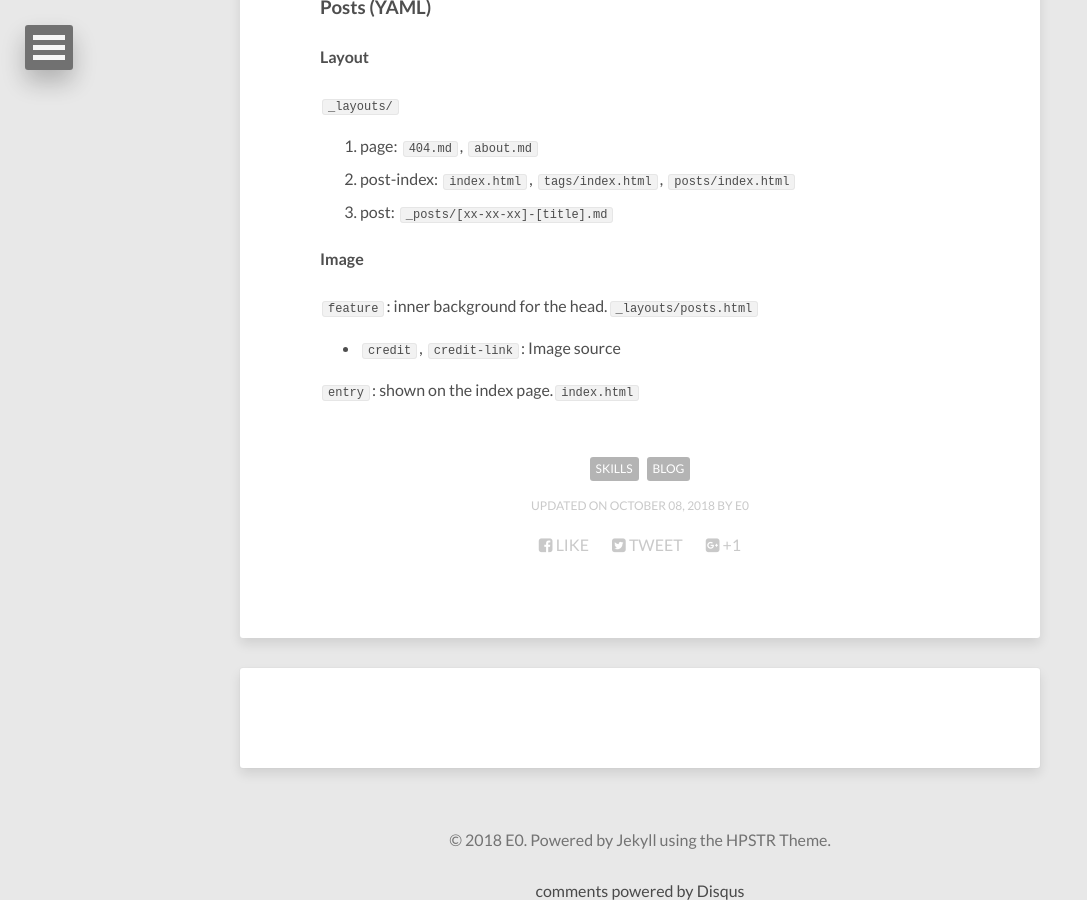
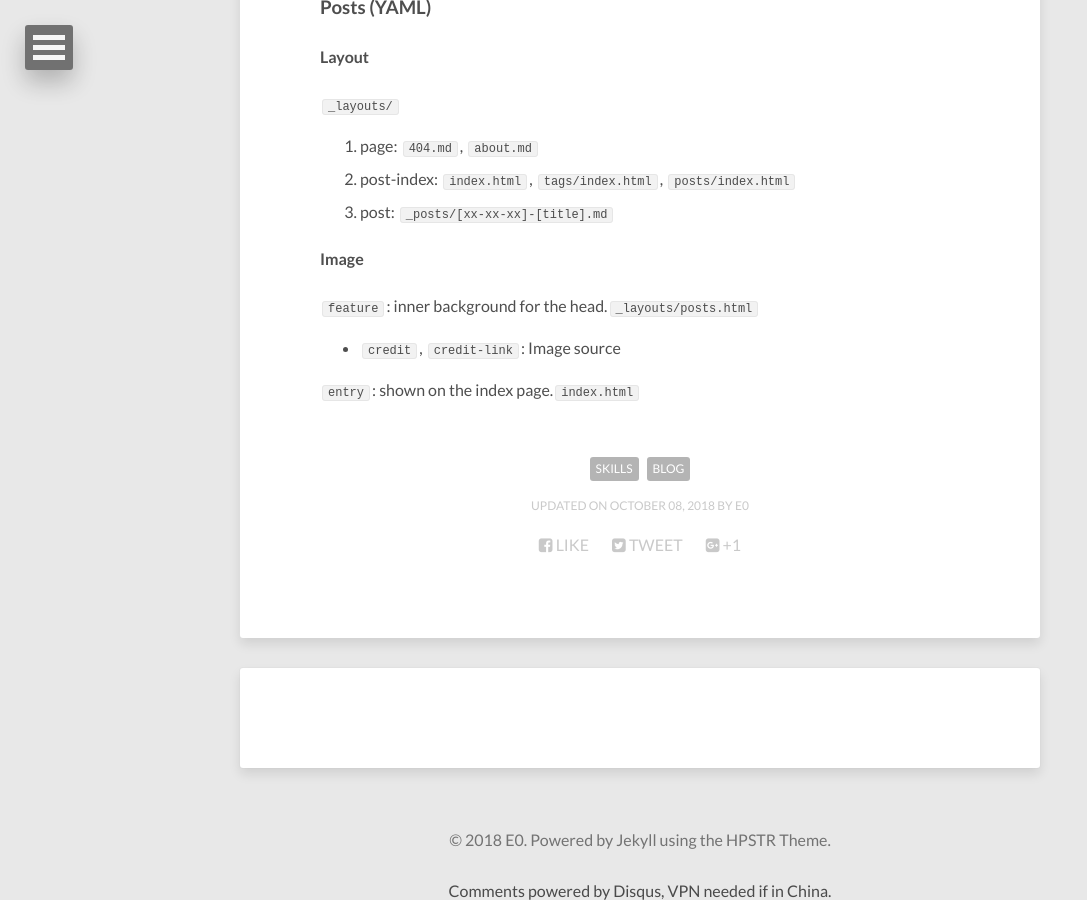
Before and after one commit to E0HYL/BLOG-OF-E0, a Jekyll site: the page built from _posts/2018-10-8-jekyll-blog.md, in a window 1280 px wide and 900 px high, scrolled down 4138 px. Shown: the whole window, without its empty margins (0-1087 px from the left). Built offline with Jekyll 4.4.1, drawn with Linux system fonts in a browser that asks for light colours; nearby versions of some CDN libraries; comment, search, counter and statistics services are not loaded.

Commit message:
Add the explaination of the display problem: "VPN needed"

```diff
--- a/_includes/disqus_comments.html
+++ b/_includes/disqus_comments.html
@@ -19,5 +19,5 @@
         }());
     </script>
     <noscript>Please enable JavaScript to view the <a href="http://disqus.com/?ref_noscript">comments powered by Disqus.</a></noscript>
-    <a href="http://disqus.com" class="dsq-brlink">comments powered by <span class="logo-disqus">Disqus</span></a>
+    <a href="http://disqus.com" class="dsq-brlink">Comments powered by <span class="logo-disqus">Disqus</span>, VPN needed if in China.</a>
 {% endif %}
```
